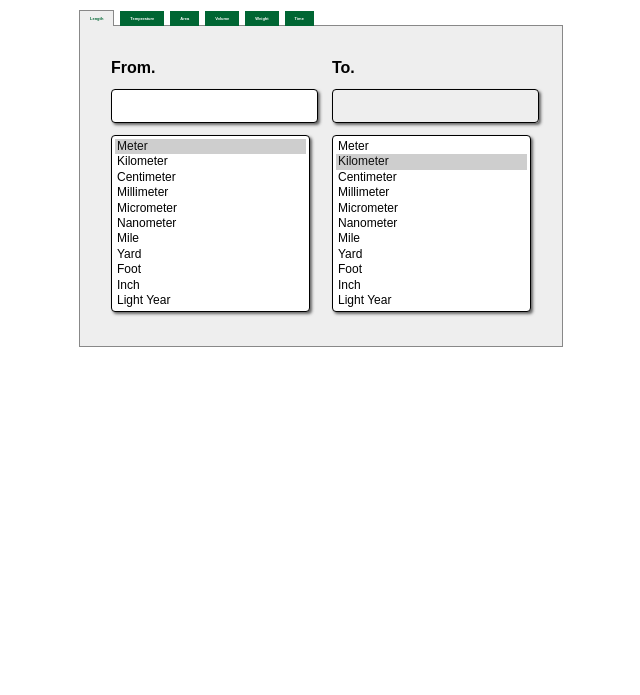
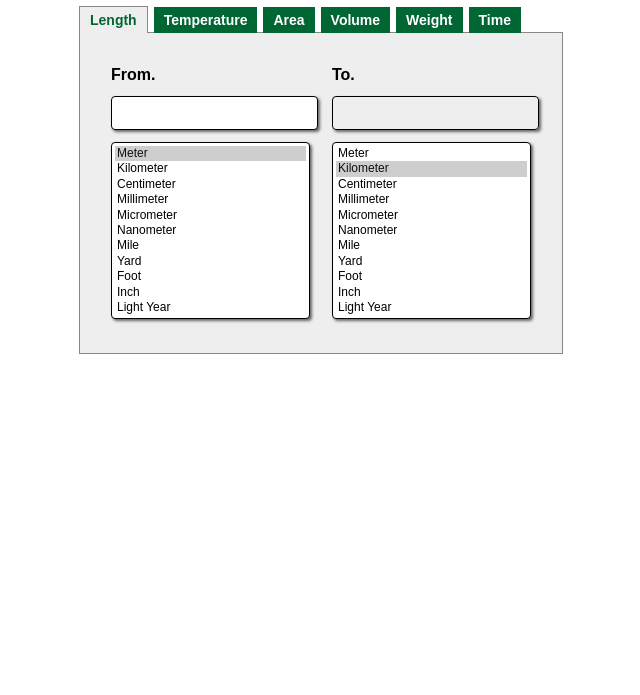
Before and after one commit to ljaureguil/Comv, a plain HTML site: page index.html in a window 1280 px wide. Shown: the part 105-800 px from the top of the page, without its empty margins (319-959 px from the left). Drawn offline with Linux system fonts and the light colour scheme.

Commit message:
Update index.css

```diff
--- a/css/index.css
+++ b/css/index.css
@@ -14,7 +14,7 @@ body{
     margin-right: 6px;
     padding: 5px 10px;
     cursor: pointer;
-    font-size: 4px;
+    font-size: 14px;
     font-weight: 700;
     position: relative;
     top: 0.8px;
```
